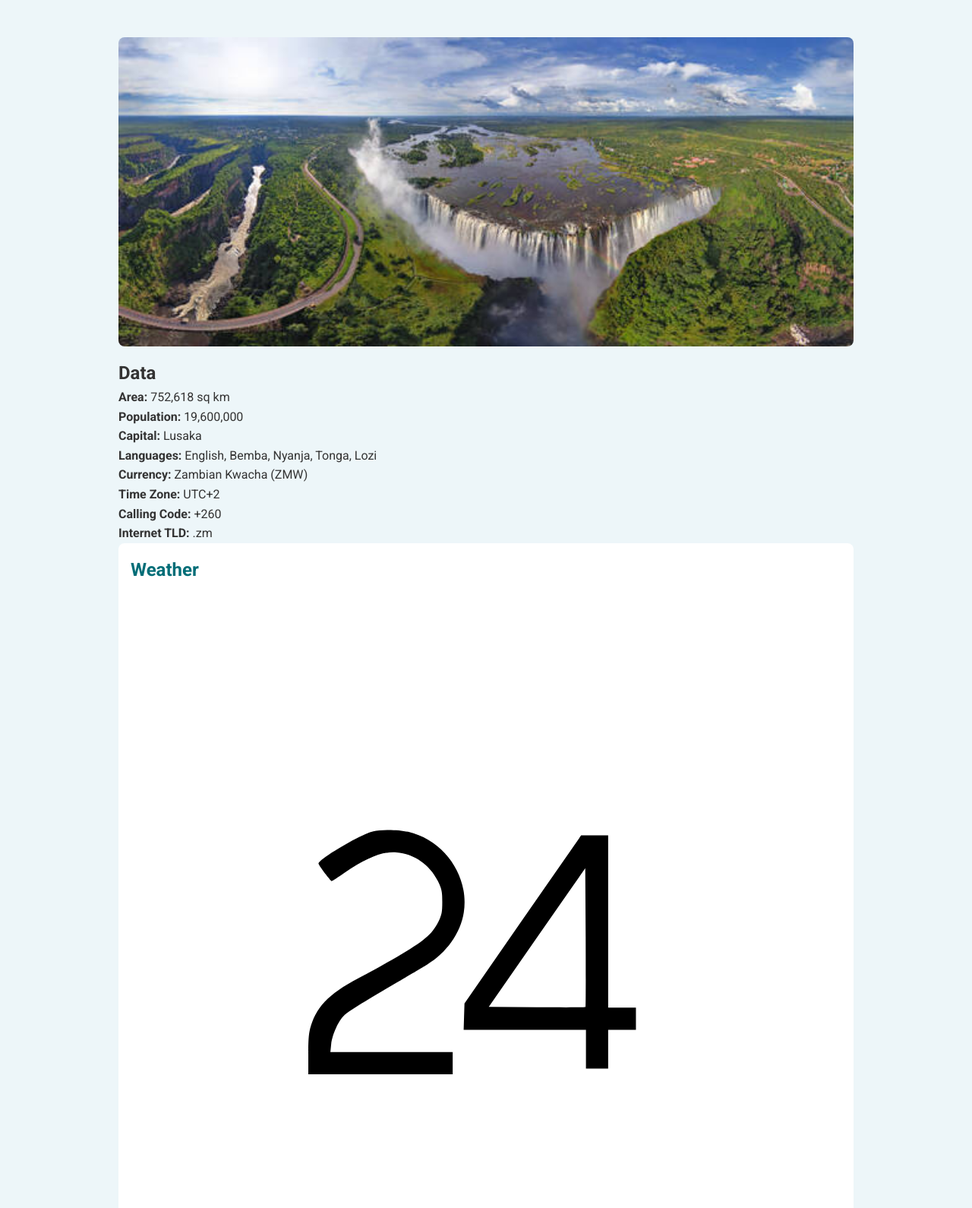
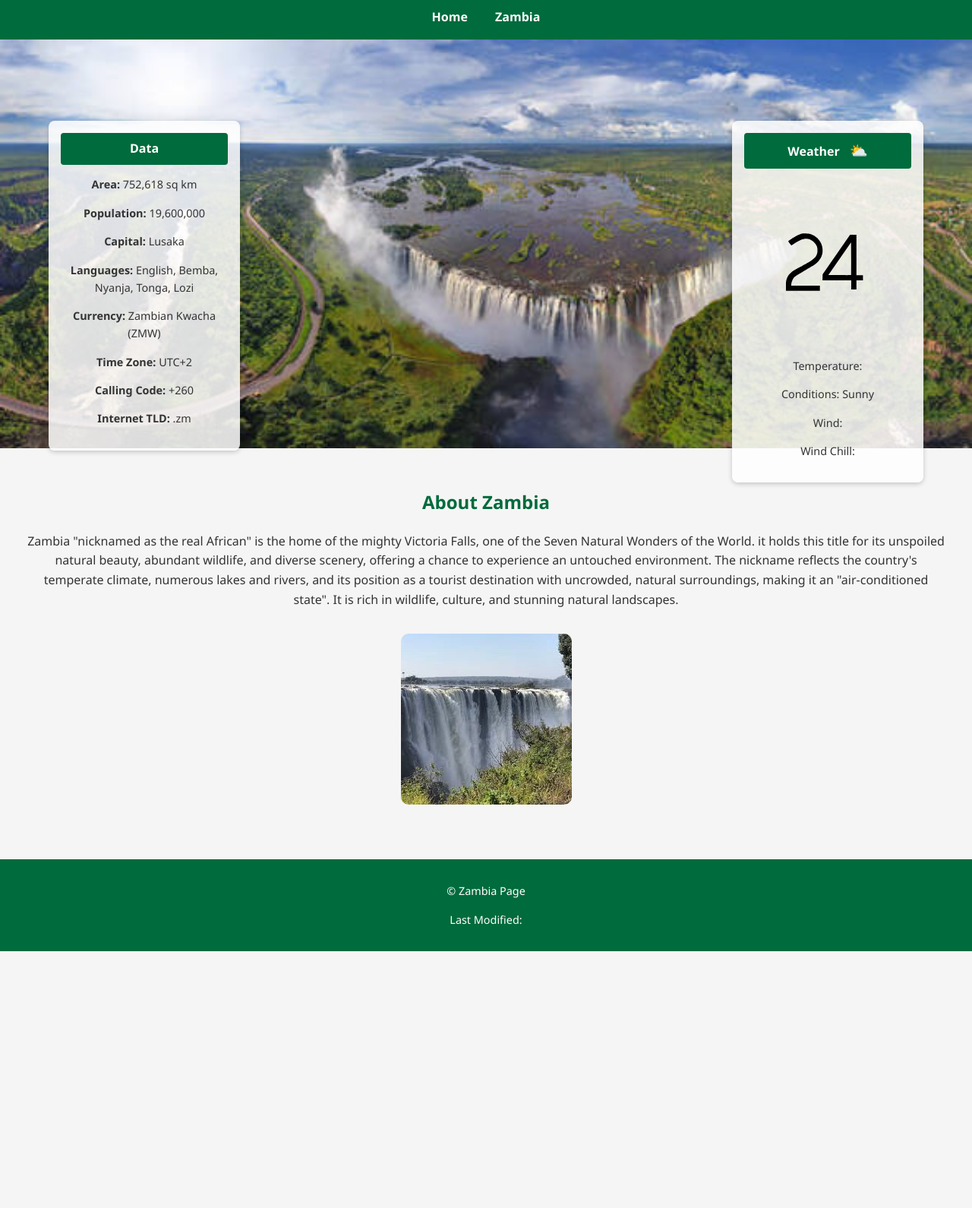
Before and after one commit to muyolim/wdd131, a plain HTML site: page place.html in a window 1280 px wide. Shown: the part 100-1690 px from the top of the page at 76% size. After the commit the page ends 1352 px from the top, so only its background shows below. Drawn offline with Linux system fonts and the light colour scheme; a script that the page names is missing.

Commit message:
Final commit for Zambia country page with responsive design and windchill logic

```diff
--- a/place.html
+++ b/place.html
@@ -4,17 +4,19 @@
 <head>
   <meta charset="UTF-8">
   <meta name="viewport" content="width=device-width,initial-scale=1.0">
-  <title>Discover Zambia |WDD 131 </title>
+  <title>WDD 131 | Discover Zambia</title>
   <meta name="description" content="Discover Zambia's culture, weather, and landmarks in this WDD 131 project page.">
   <meta name="author" content="Daniel Mukonda">
 
-  <!-- CSS -->
+<!-- Google Fonts -->
+  <link rel="preconnect" href="https://fonts.googleapis.com">
+  <link rel="preconnect" href="https://fonts.gstatic.com" crossorigin>
+  <link href="https://fonts.googleapis.com/css2?family=Roboto:wght@400;700&display=swap" rel="stylesheet">
+
+<!-- custom CSS file -->
   <link rel="stylesheet" href="styles/place.css">
 
-  <!-- Google Fonts -->
-  <link href="https://fonts.googleapis.com/css2?family=Roboto:wght@400;700&display=swap" rel="stylesheet">
-
-  <!-- JS -->
+<!-- JS -->
   <script src="scripts/main.js" defer></script>
 </head>
 
@@ -80,5 +82,3 @@
     <p>Last Modified: <span id="lastModified"></span></p>
   </footer>
 </body>
-
-</html>
--- a/styles/place.css
+++ b/styles/place.css
@@ -1,182 +1,139 @@
-/* ================================
-   Global Reset & Variables
-================================ */
-* {
+/* ========== Global Variables ========== */
+:root {
+  --primary-color: #006b3c; /* Zambia green */
+  --accent-color: #ff0000;  /* Zambia red */
+  --text-color: #333;
+  --bg-light: #f5f5f5;
+  --font-family: 'Segoe UI', Arial, sans-serif;
+}
+
+/* ========== Base Styles ========== */
+body {
   margin: 0;
   padding: 0;
-  box-sizing: border-box;
-}
-
-:root {
-  --primary-color: #006d77;
-  --secondary-color: #83c5be;
-  --accent-color: #edf6f9;
-  --heading-font: 'Roboto', sans-serif;
-  --body-font: 'Roboto', sans-serif;
-}
-
-/* ================================
-   Base Styles
-================================ */
-body {
-  font-family: var(--body-font);
-  color: #333;
-  background-color: var(--accent-color);
+  font-family: var(--font-family);
+  background-color: var(--bg-light);
+  color: var(--text-color);
   line-height: 1.6;
 }
 
-header,
-main,
-footer {
-  width: 90%;
-  max-width: 1000px;
-  margin: 0 auto;
-  padding: 1rem;
-}
-
-/* ================================
-   Header & Navigation
-================================ */
-header {
-  display: flex;
-  flex-direction: column;
-  align-items: center;
+h1, h2 {
+  font-weight: 600;
+  color: var(--primary-color);
   text-align: center;
 }
 
-header h1 {
-  font-family: var(--heading-font);
-  font-size: 2rem;
-  color: var(--primary-color);
-  margin-bottom: 0.5rem;
+/* ========== Header ========== */
+header {
+  background-color: var(--primary-color);
+  color: white;
+  padding: 1rem;
+  text-align: center;
 }
 
-nav ul {
-  list-style: none;
-  display: flex;
-  gap: 1rem;
+nav {
+  margin-top: 0.5rem;
 }
 
 nav a {
+  color: white;
   text-decoration: none;
-  color: var(--primary-color);
-  font-weight: 700;
-  transition: color 0.3s;
+  margin: 0 1rem;
+  font-weight: bold;
 }
 
 nav a:hover {
-  color: var(--secondary-color);
+  text-decoration: underline;
 }
 
-/* ================================
-   Hero Section
-================================ */
+/* ========== Hero Section ========== */
+.hero {
+  position: relative;
+  text-align: center;
+}
+
 .hero img {
   width: 100%;
   height: auto;
   display: block;
-  border-radius: 8px;
-  margin: 1rem 0;
 }
 
-/* ================================
-   About Section
-================================ */
-.about {
-  background: #fff;
+/* ========== Data & Weather Overlays ========== */
+.data,
+.weather {
+  position: absolute;
+  top: 20%;
+  background: rgba(255, 255, 255, 0.85);
   padding: 1rem;
   border-radius: 8px;
-  margin-bottom: 1.5rem;
+  width: 220px;
+  font-size: 0.9rem;
+  box-shadow: 0 2px 6px rgba(0, 0, 0, 0.2);
 }
 
-.about h2 {
-  color: var(--primary-color);
-  margin-bottom: 0.5rem;
+.data {
+  left: 5%;
+}
+
+.weather {
+  right: 5%;
+}
+
+.data h2,
+.weather h2 {
+  margin-top: 0;
+  background: var(--primary-color);
+  color: #fff;
+  padding: 0.5rem;
+  border-radius: 4px;
+  font-size: 1rem;
+}
+
+/* Weather icon for wide view */
+.weather h2::after {
+  content: " ⛅";
+  font-size: 1.2rem;
+  margin-left: 0.5rem;
+}
+
+/* ========== About Section ========== */
+.about {
+  padding: 2rem;
+  text-align: center;
 }
 
 .about img {
-  float: right;
-  width: 200px;
-  margin: 0 0 1rem 1rem;
-  border-radius: 8px;
+  max-width: 100%;
+  height: auto;
+  border-radius: 10px;
+  margin-top: 1rem;
 }
 
-/* ================================
-   Weather Section
-================================ */
-.weather {
-  background: #fff;
+/* ========== Footer ========== */
+footer {
+  background-color: var(--primary-color);
+  color: white;
+  text-align: center;
   padding: 1rem;
-  border-radius: 8px;
-  margin-bottom: 1.5rem;
+  margin-top: 2rem;
+  font-size: 0.9rem;
 }
 
-.weather h2 {
-  color: var(--primary-color);
-  margin-bottom: 0.5rem;
-}
-
-.weather-info {
-  display: flex;
-  align-items: center;
-  gap: 1rem;
-}
-
-.weather-info img {
-  width: 50px;
-  height: 50px;
-}
-
-/* ================================
-   Landmarks Section
-================================ */
-.landmarks {
-  background: #fff;
-  padding: 1rem;
-  border-radius: 8px;
-  margin-bottom: 1.5rem;
-}
-
-.landmarks h2 {
-  color: var(--primary-color);
-  margin-bottom: 0.5rem;
-}
-
-.landmarks ul {
-  list-style: disc inside;
-}
-
-/* ================================
-   Footer
-================================ */
-footer {
-  text-align: center;
-  padding: 1rem 0;
-  border-top: 2px solid var(--secondary-color);
-  margin-top: 1rem;
-  font-size: 0.9rem;
-  color: var(--primary-color);
-}
-
-/* ================================
-   Responsive Design
-================================ */
+/* ========== Responsive Design ========== */
 @media (max-width: 600px) {
-  nav ul {
-    flex-direction: column;
-    gap: 0.5rem;
+  .data,
+  .weather {
+    position: static;
+    width: 90%;
+    margin: 1rem auto;
   }
 
-  .about img {
-    float: none;
-    display: block;
-    margin: 1rem auto;
-    width: 100%;
-    max-width: 300px;
+  .hero {
+    padding-bottom: 2rem;
   }
 
-  .weather-info {
-    flex-direction: column;
-    text-align: center;
+  nav a {
+    display: block;
+    margin: 0.5rem 0;
   }
 }
```
